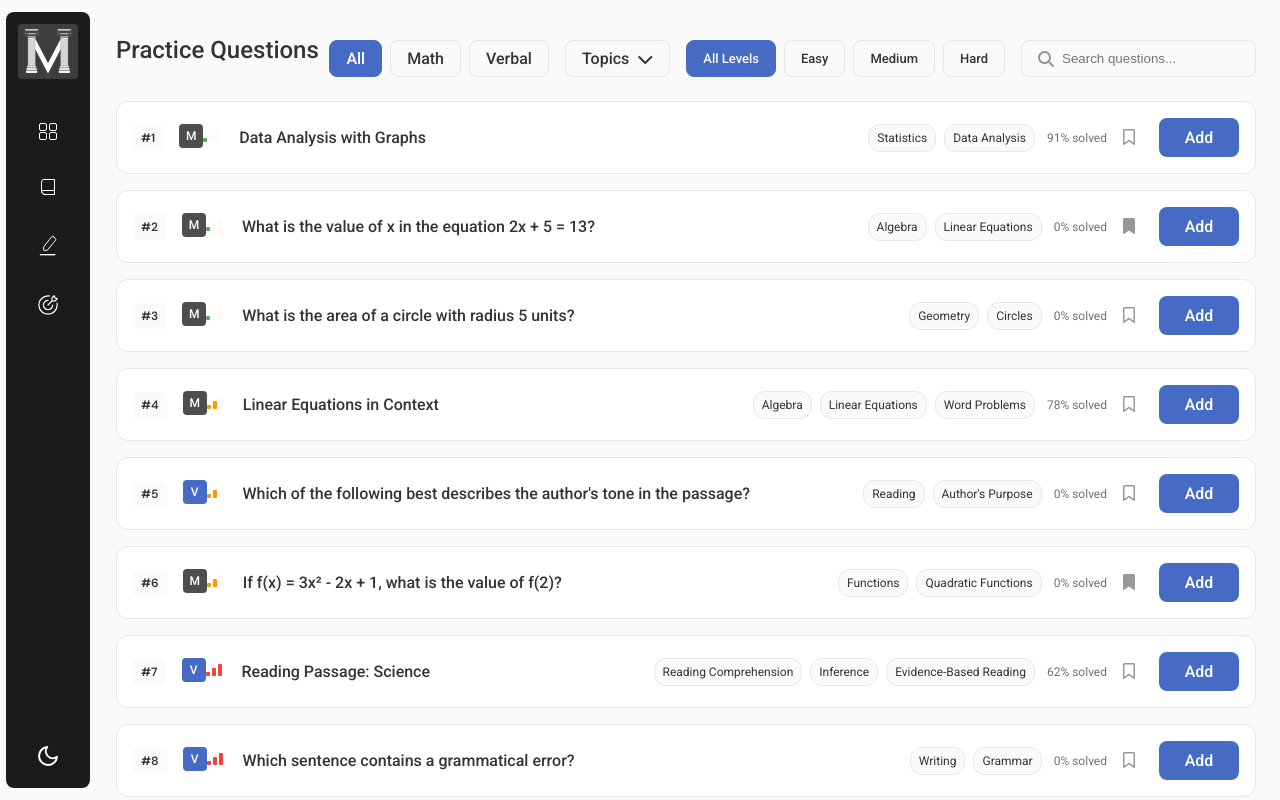
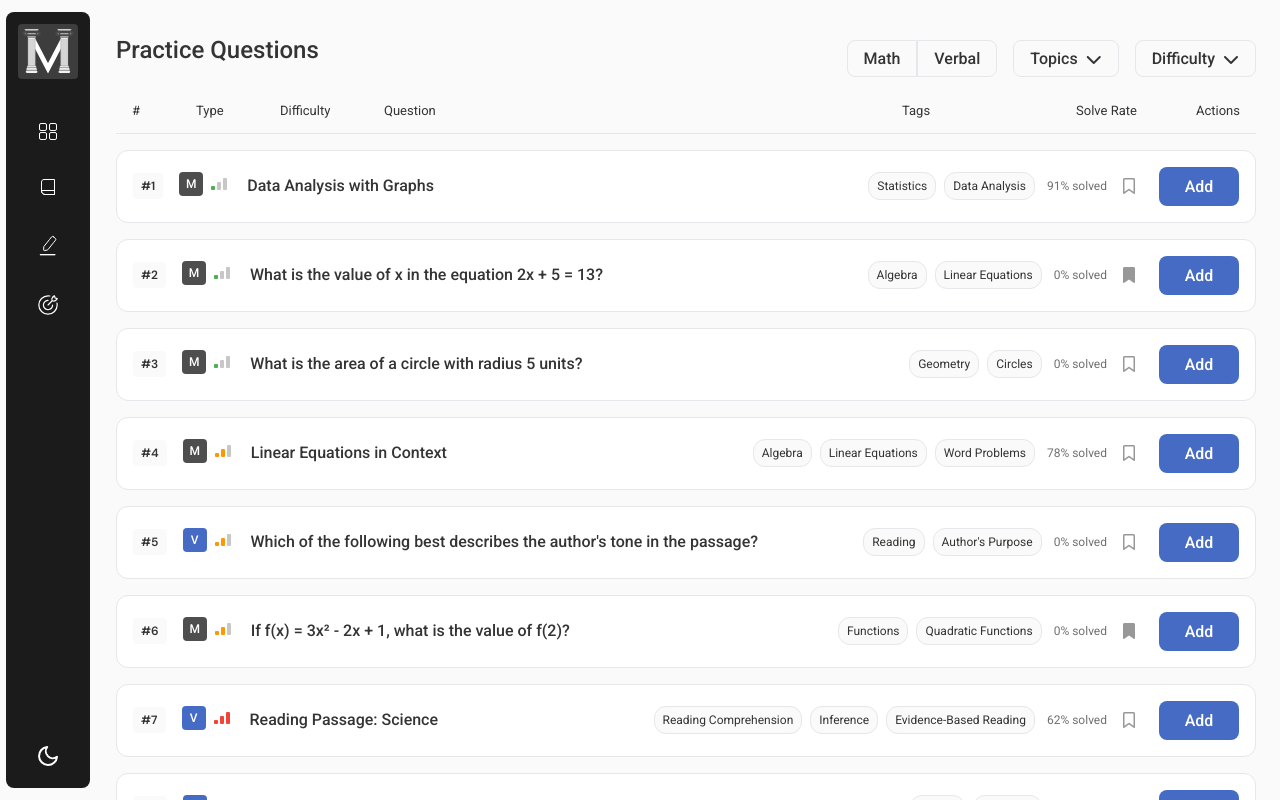
Before and after one commit to Orujhimaru/max_odyssey, a React (Vite) app: page /practice in a window 1280 px wide. Shown: the top 800 px of the page. Built offline with nearby package versions, Linux system fonts and the light colour scheme; a web font is replaced by a local one.

Commit message:
design: practice page design

```diff
--- a/src/pages/PracticePage/Practice.css
+++ b/src/pages/PracticePage/Practice.css
@@ -188,6 +188,7 @@
 
 .question-header {
   display: flex;
+  gap: 8px;
   margin-bottom: 4px;
 }
 
@@ -361,22 +362,28 @@
   margin-top: 16px;
 }
 
-.filter-buttons {
+.subject-switch {
   display: flex;
-  gap: 8px;
 }
 
-.filter-button {
+.switch-button {
   background-color: var(--bg-secondary);
   border: 1px solid var(--border-color);
   color: var(--text-primary);
   padding: 8px 16px;
-  border-radius: 8px;
   cursor: pointer;
   transition: all 0.2s ease;
 }
 
-.filter-button.active {
+.switch-button:first-child {
+  border-radius: 8px 0 0 8px;
+}
+
+.switch-button:last-child {
+  border-radius: 0 8px 8px 0;
+}
+
+.switch-button.active {
   background-color: var(--verbal-color);
   color: white;
   border-color: var(--verbal-color);
@@ -493,28 +500,46 @@
   border-color: #f44336;
 }
 
-.search-bar {
-  display: flex;
-  align-items: center;
-  background-color: var(--bg-secondary);
+.difficulty-filter-dropdown {
+  position: absolute;
+  top: 100%;
+  left: 0;
+  width: 200px;
+  background-color: var(--bg-primary);
   border: 1px solid var(--border-color);
   border-radius: 8px;
-  padding: 8px 16px;
-  flex-grow: 1;
+  box-shadow: 0 4px 12px rgba(0, 0, 0, 0.1);
+  padding: 8px;
+  margin-top: 8px;
+  z-index: 10;
 }
 
-.search-bar i {
-  color: var(--text-primary);
-  opacity: 0.5;
-  margin-right: 8px;
+.difficulty-option {
+  padding: 8px 12px;
+  cursor: pointer;
+  border-radius: 4px;
+  transition: all 0.2s ease;
 }
 
-.search-bar input {
-  background: none;
-  border: none;
-  color: var(--text-primary);
-  width: 100%;
-  outline: none;
+.difficulty-option:hover {
+  background-color: var(--bg-secondary);
+}
+
+.difficulty-option.selected {
+  background-color: var(--verbal-color);
+  color: white;
+}
+
+.difficulty-option.easy.selected {
+  background-color: #4caf50;
+}
+
+.difficulty-option.medium.selected {
+  background-color: #ff9800;
+}
+
+.difficulty-option.hard.selected {
+  background-color: #f44336;
 }
 
 .practice-questions {
@@ -522,6 +547,51 @@
   flex-direction: column;
   gap: 16px;
   margin-top: 24px;
+}
+
+.practice-questions-header {
+  display: flex;
+  justify-content: space-between;
+  padding: 0 16px 12px;
+  border-bottom: 1px solid var(--border-color);
+  color: var(--text-secondary);
+  font-size: 13px;
+}
+
+.header-left,
+.header-right {
+  display: flex;
+  align-items: center;
+  gap: 24px;
+}
+
+.header-number {
+  width: 40px;
+}
+
+.header-type {
+  width: 60px;
+}
+
+.header-difficulty {
+  width: 80px;
+}
+
+.header-question {
+  width: 200px;
+}
+
+.header-tags {
+  width: 150px;
+}
+
+.header-solve-rate {
+  width: 80px;
+}
+
+.header-actions {
+  width: 60px;
+  text-align: right;
 }
 
 .question-card {
@@ -598,7 +668,7 @@
 
 .difficulty-indicator .bar {
   width: 4px;
-  background-color: var(--bg-secondary);
+  background-color: #c7c7c7;
   border-radius: 1px;
 }
 
--- a/src/pages/PracticePage/Practice.jsx
+++ b/src/pages/PracticePage/Practice.jsx
@@ -3,9 +3,9 @@ import "./Practice.css";
 
 const Practice = () => {
   const [activeFilter, setActiveFilter] = useState("all");
-  const [searchQuery, setSearchQuery] = useState("");
   const [selectedTopics, setSelectedTopics] = useState([]);
   const [showTopicFilter, setShowTopicFilter] = useState(false);
+  const [showDifficultyFilter, setShowDifficultyFilter] = useState(false);
   const [activeDifficulty, setActiveDifficulty] = useState("all");
 
   // Math topics
@@ -172,9 +172,9 @@ const Practice = () => {
       activeFilter === question.type ||
       activeFilter === question.subject;
 
-    const matchesSearch = question.title
-      .toLowerCase()
-      .includes(searchQuery.toLowerCase());
+    // const matchesSearch = question.title
+    //   .toLowerCase()
+    //   .includes(searchQuery.toLowerCase());
 
     const matchesDifficulty =
       activeDifficulty === "all" || question.difficulty === activeDifficulty;
@@ -186,7 +186,7 @@ const Practice = () => {
       (question.topic && selectedTopics.includes(question.topic)) ||
       (question.subtopic && selectedTopics.includes(question.subtopic));
 
-    return matchesFilter && matchesSearch && matchesDifficulty && matchesTopics;
+    return matchesFilter && matchesDifficulty && matchesTopics;
   });
 
   return (
@@ -194,28 +194,24 @@ const Practice = () => {
       <div className="practice-header">
         <h1>Practice Questions</h1>
         <div className="practice-filters">
-          <div className="filter-buttons">
+          <div className="subject-switch">
             <button
-              className={`filter-button ${
-                activeFilter === "all" ? "active" : ""
-              }`}
-              onClick={() => setActiveFilter("all")}
-            >
-              All
-            </button>
-            <button
-              className={`filter-button ${
+              className={`switch-button ${
                 activeFilter === "math" ? "active" : ""
               }`}
-              onClick={() => setActiveFilter("math")}
+              onClick={() =>
+                setActiveFilter(activeFilter === "math" ? "all" : "math")
+              }
             >
               Math
             </button>
             <button
-              className={`filter-button ${
+              className={`switch-button ${
                 activeFilter === "verbal" ? "active" : ""
               }`}
-              onClick={() => setActiveFilter("verbal")}
+              onClick={() =>
+                setActiveFilter(activeFilter === "verbal" ? "all" : "verbal")
+              }
             >
               Verbal
             </button>
@@ -231,7 +227,6 @@ const Practice = () => {
                 className={`fas fa-chevron-${showTopicFilter ? "up" : "down"}`}
               ></i>
             </button>
-
             {showTopicFilter && (
               <div className="topic-filter-dropdown">
                 <div className="topic-section">
@@ -280,54 +275,84 @@ const Practice = () => {
             )}
           </div>
 
-          <div className="difficulty-filter">
+          <div className="filter-dropdown">
             <button
-              className={`difficulty-button ${
-                activeDifficulty === "all" ? "active" : ""
+              className="filter-dropdown-button"
+              onClick={() => setShowDifficultyFilter(!showDifficultyFilter)}
+            >
+              Difficulty {activeDifficulty !== "all" && `(${activeDifficulty})`}
+              <i
+                className={`fas fa-chevron-${
+                  showDifficultyFilter ? "up" : "down"
                 }`}
-              onClick={() => setActiveDifficulty("all")}
+              ></i>
+            </button>
+            {showDifficultyFilter && (
+              <div className="difficulty-filter-dropdown">
+                <div
+                  className={`difficulty-option ${
+                    activeDifficulty === "all" ? "selected" : ""
+                  }`}
+                  onClick={() => {
+                    setActiveDifficulty("all");
+                    setShowDifficultyFilter(false);
+                  }}
                 >
                   All Levels
-            </button>
-            <button
-              className={`difficulty-button easy ${
-                activeDifficulty === "easy" ? "active" : ""
+                </div>
+                <div
+                  className={`difficulty-option easy ${
+                    activeDifficulty === "easy" ? "selected" : ""
                   }`}
-              onClick={() => setActiveDifficulty("easy")}
+                  onClick={() => {
+                    setActiveDifficulty("easy");
+                    setShowDifficultyFilter(false);
+                  }}
                 >
                   Easy
-            </button>
-            <button
-              className={`difficulty-button medium ${
-                activeDifficulty === "medium" ? "active" : ""
+                </div>
+                <div
+                  className={`difficulty-option medium ${
+                    activeDifficulty === "medium" ? "selected" : ""
                   }`}
-              onClick={() => setActiveDifficulty("medium")}
+                  onClick={() => {
+                    setActiveDifficulty("medium");
+                    setShowDifficultyFilter(false);
+                  }}
                 >
                   Medium
-            </button>
-            <button
-              className={`difficulty-button hard ${
-                activeDifficulty === "hard" ? "active" : ""
+                </div>
+                <div
+                  className={`difficulty-option hard ${
+                    activeDifficulty === "hard" ? "selected" : ""
                   }`}
-              onClick={() => setActiveDifficulty("hard")}
+                  onClick={() => {
+                    setActiveDifficulty("hard");
+                    setShowDifficultyFilter(false);
+                  }}
                 >
                   Hard
-            </button>
                 </div>
-
-          <div className="search-bar">
-            <i className="fas fa-search"></i>
-            <input
-              type="text"
-              placeholder="Search questions..."
-              value={searchQuery}
-              onChange={(e) => setSearchQuery(e.target.value)}
-            />
+              </div>
+            )}
           </div>
         </div>
       </div>
 
       <div className="practice-questions">
+        <div className="practice-questions-header">
+          <div className="header-left">
+            <span className="header-number">#</span>
+            <span className="header-type">Type</span>
+            <span className="header-difficulty">Difficulty</span>
+            <span className="header-question">Question</span>
+          </div>
+          <div className="header-right">
+            <span className="header-tags">Tags</span>
+            <span className="header-solve-rate">Solve Rate</span>
+            <span className="header-actions">Actions</span>
+          </div>
+        </div>
         {filteredQuestions.map((question, index) => (
           <div className="question-card" key={question.id}>
             <div className="question-left">
```
Lines whose indentation alone changed are shown as unchanged.
